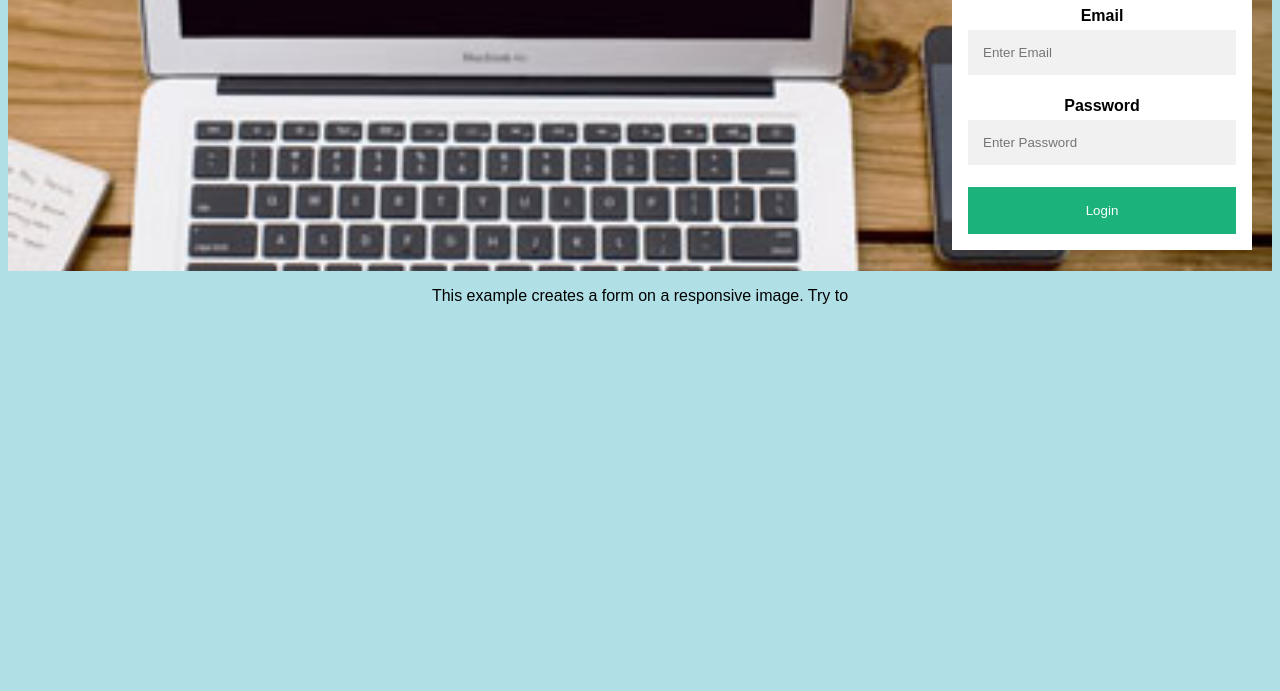
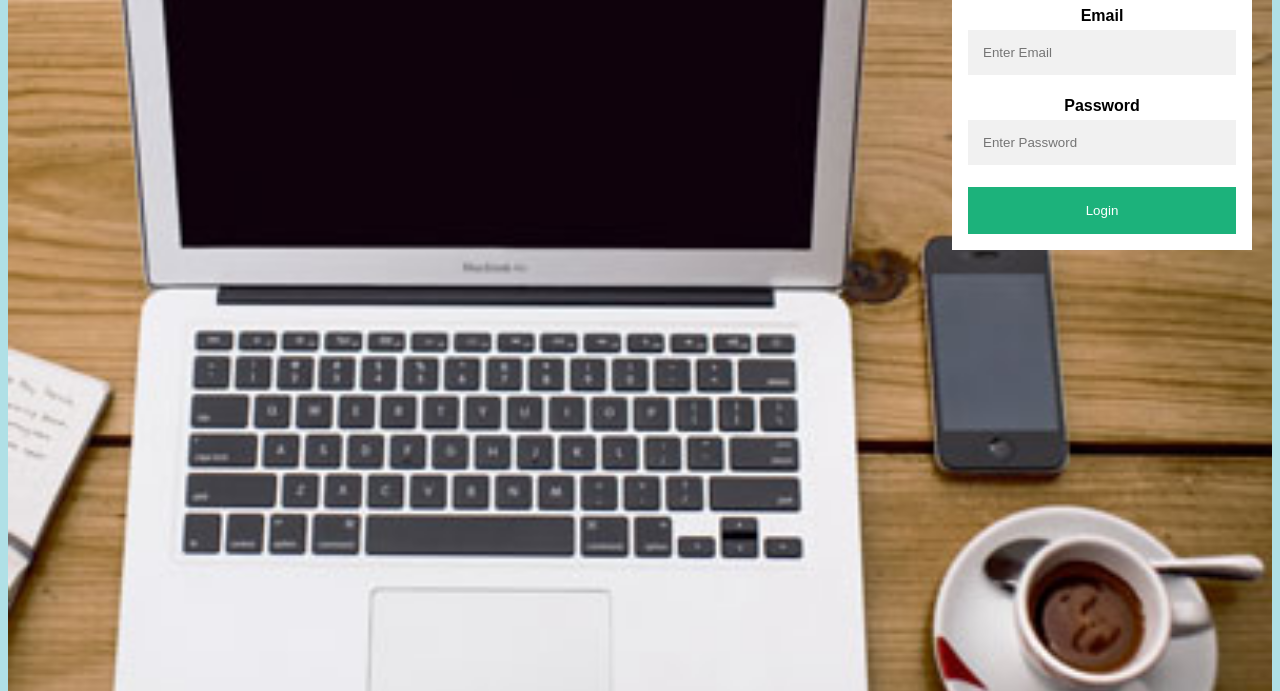
Before and after one commit to tardomanagayao/makmak, a plain HTML site: page index.html in a window 1280 px wide. Shown: the part 117-808 px from the top of the page. Drawn offline with Linux system fonts and the light colour scheme.

Commit message:
Update index.html

```diff
--- a/index.html
+++ b/index.html
@@ -50,7 +50,7 @@ body, html {
   /* The image used */
   background-image: url("workplace.jpg");
 
-  min-height: 380px;
+  min-height: 800px;
 
   /* Center and scale the image nicely */
   background-position: center;
@@ -116,6 +116,6 @@ input[type=text]:focus, input[type=password]:focus {
   </form>
 </div>
 
-<p>This example creates a form on a responsive image. Try to
+
 </body>
 </html>
```
